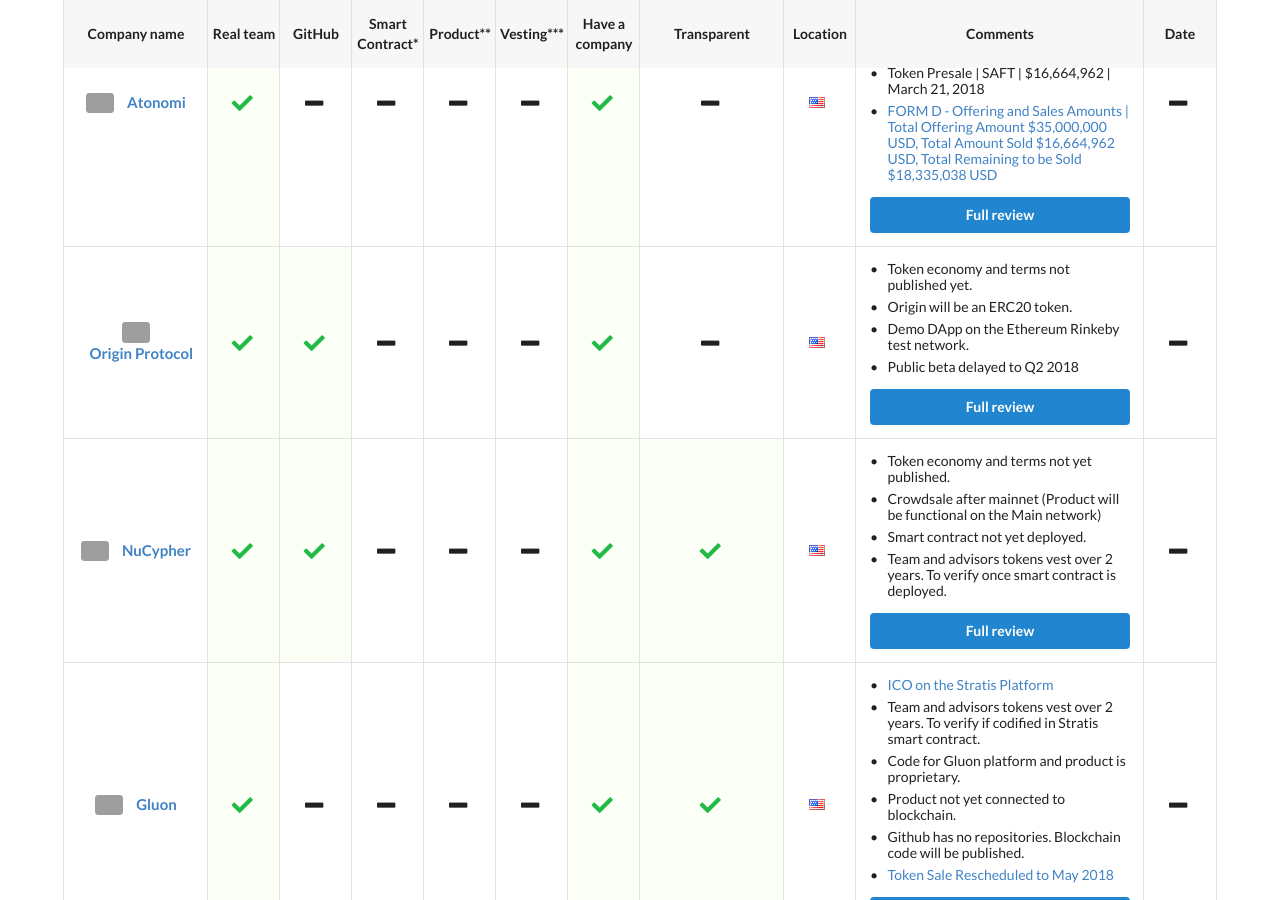
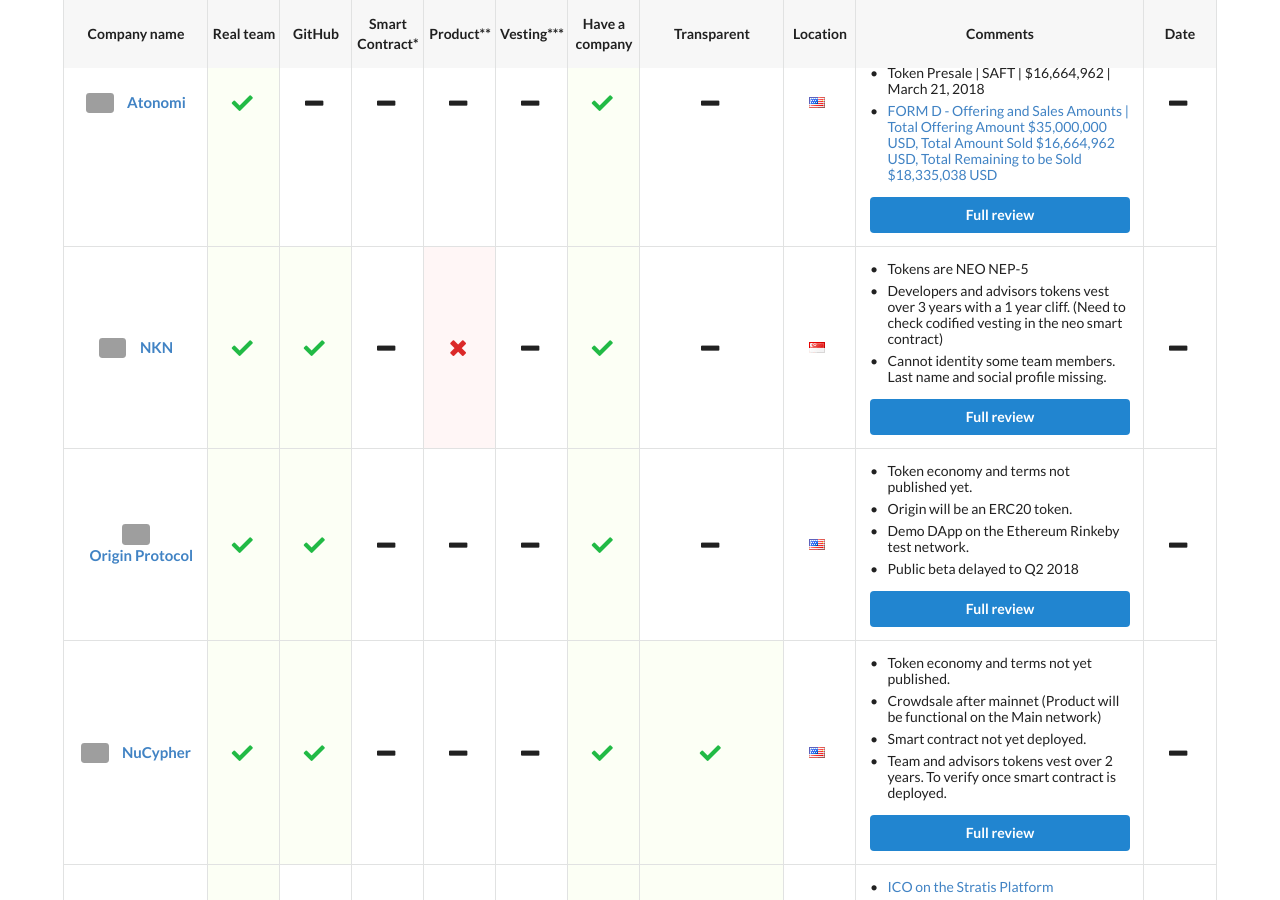
Before and after one commit to ico-check/ico-check, a Jekyll site: the page built from index.md, in a window 1280 px wide and 900 px high, scrolled down 1269 px. Built offline with Jekyll 4.4.1, drawn with Linux system fonts in a browser that asks for light colours; nearby versions of some CDN libraries; grey boxes are pictures that could not be loaded.

Commit message:
54-NKN-ico-check
Moved from In review ICOs

```diff
--- a/_data/active-future-icos.yml
+++ b/_data/active-future-icos.yml
@@ -84,6 +84,26 @@
   ico_end_date:
   safe:
   issue_url: https://github.com/ico-check/ico-check/issues/70
+
+- name: NKN
+  image: https://i.imgur.com/MNNLKbe.jpg
+  url: https://nkn.org/
+  real_team: true
+  github: true
+  smart_contract:
+  product: false
+  min_vesting:
+  have_company: true
+  transparent:
+  location: Singapore
+  comments:
+    - content: Tokens are NEO NEP-5
+    - content: Developers and advisors tokens vest over 3 years with a 1 year cliff. (Need to check codified vesting in the neo smart contract)
+    - content: Cannot identity some team members. Last name and social profile missing.
+  ico_start_date:
+  ico_end_date:
+  safe:
+  issue_url: https://github.com/ico-check/ico-check/issues/75
 
 - name: Origin Protocol
   image: https://i.imgur.com/ZzrzwEM.jpg
```
